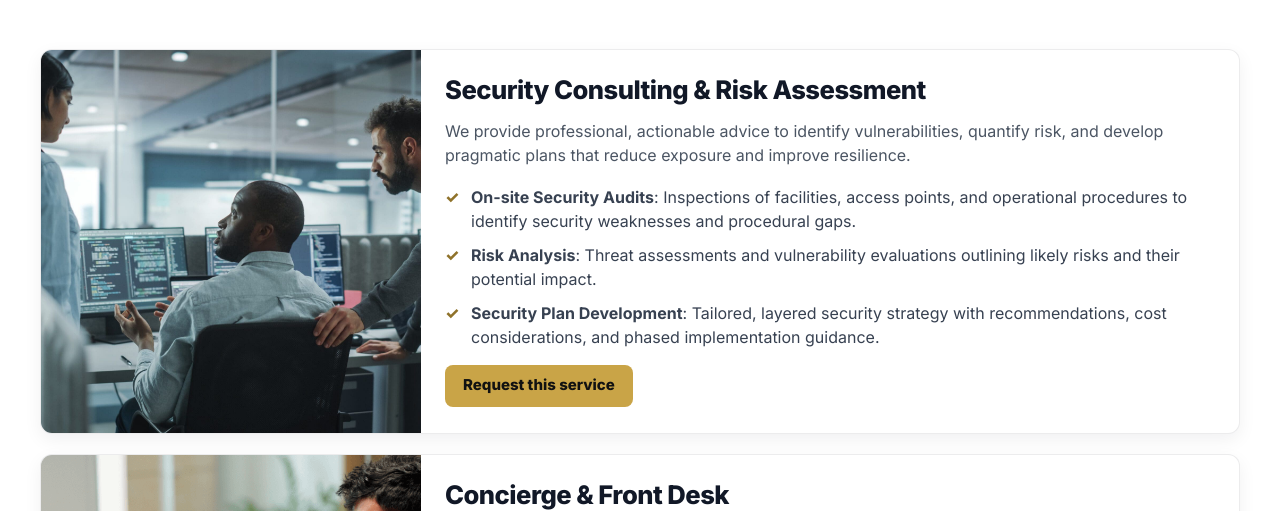
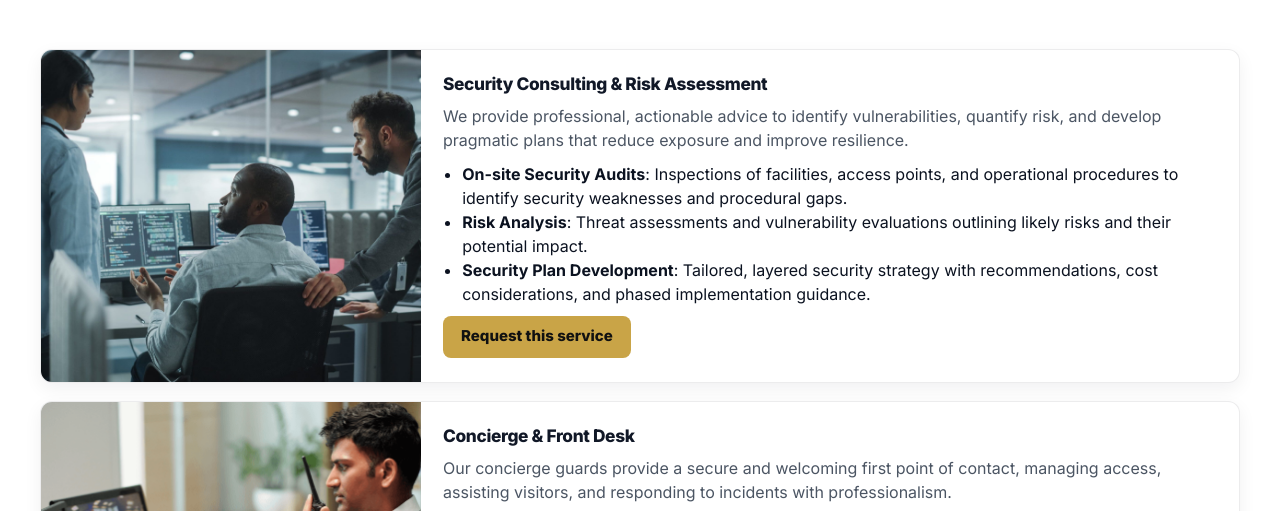
Before and after one commit to alexstirpe/trueshieldsecurity.ca, a website: page services.html in a window 1280 px wide. Shown: the part 225-736 px from the top of the page. Drawn offline with Linux system fonts and the light colour scheme.

Commit message:
Fix Safari services layout

```diff
--- a/css/styles.css
+++ b/css/styles.css
@@ -643,10 +643,6 @@ body.services-page .site-header {
 	box-shadow: var(--shadow-sm);
 }
 
-/* =========================
-   Services page
-   ========================= */
-
 .page-hero-lite {
 	padding: 46px 0 18px;
 }
@@ -654,17 +650,19 @@ body.services-page .site-header {
 .page-hero-lite p {
 	max-width: 760px;
 }
+/* =========================
+   Services page (FINAL FIX - Safari safe)
+   ========================= */
 
 .services-page .services-grid {
 	display: flex;
 	flex-direction: column;
-	gap: 20px;
+	gap: 18px;
 }
 
 .services-page .card {
 	display: flex;
 	align-items: stretch;
-	min-width: 0;
 	overflow: hidden;
 }
 
@@ -673,71 +671,25 @@ body.services-page .site-header {
 	width: 380px;
 	min-width: 380px;
 	max-width: 380px;
-	align-self: stretch;
 	background: #eceff3;
-	overflow: hidden;
 }
 
 .services-page .card-media img {
-	display: block;
 	width: 100%;
 	height: 100%;
-	min-height: 100%;
 	object-fit: cover;
 	object-position: center;
-	-webkit-transform: translateZ(0);
-	transform: translateZ(0);
+	display: block;
 }
 
 .services-page .card-body {
-	flex: 1 1 auto;
-	min-width: 0;
+	flex: 1;
 	display: flex;
 	flex-direction: column;
 	justify-content: center;
-	align-items: flex-start;
-	padding: 26px 26px 26px 24px;
+	padding: 24px 24px 24px 22px;
 	gap: 10px;
-}
-
-.services-page .card-body h2 {
-	margin: 0 0 4px;
-	font-size: clamp(1.45rem, 2vw, 2rem);
-	line-height: 1.12;
-}
-
-.services-page .card-body p {
-	margin: 0 0 6px;
-	max-width: 72ch;
-}
-
-.service-features {
-	margin-top: 2px;
-	padding-left: 0;
-	list-style: none;
-	display: grid;
-	gap: 10px;
-}
-
-.service-features li {
-	position: relative;
-	padding-left: 26px;
-	color: #374151;
-	line-height: 1.5;
-}
-
-.service-features li::before {
-	content: "✓";
-	position: absolute;
-	left: 0;
-	top: 0;
-	color: var(--gold-dark);
-	font-weight: 800;
-}
-
-.services-page .card-body .btn,
-.services-page .card-body .btn-primary {
-	margin-top: 6px;
+	min-width: 0;
 }
 
 @media (max-width: 900px) {
@@ -754,7 +706,6 @@ body.services-page .site-header {
 
 	.services-page .card-media img {
 		height: 100%;
-		min-height: 0;
 	}
 
 	.services-page .card-body {
```
